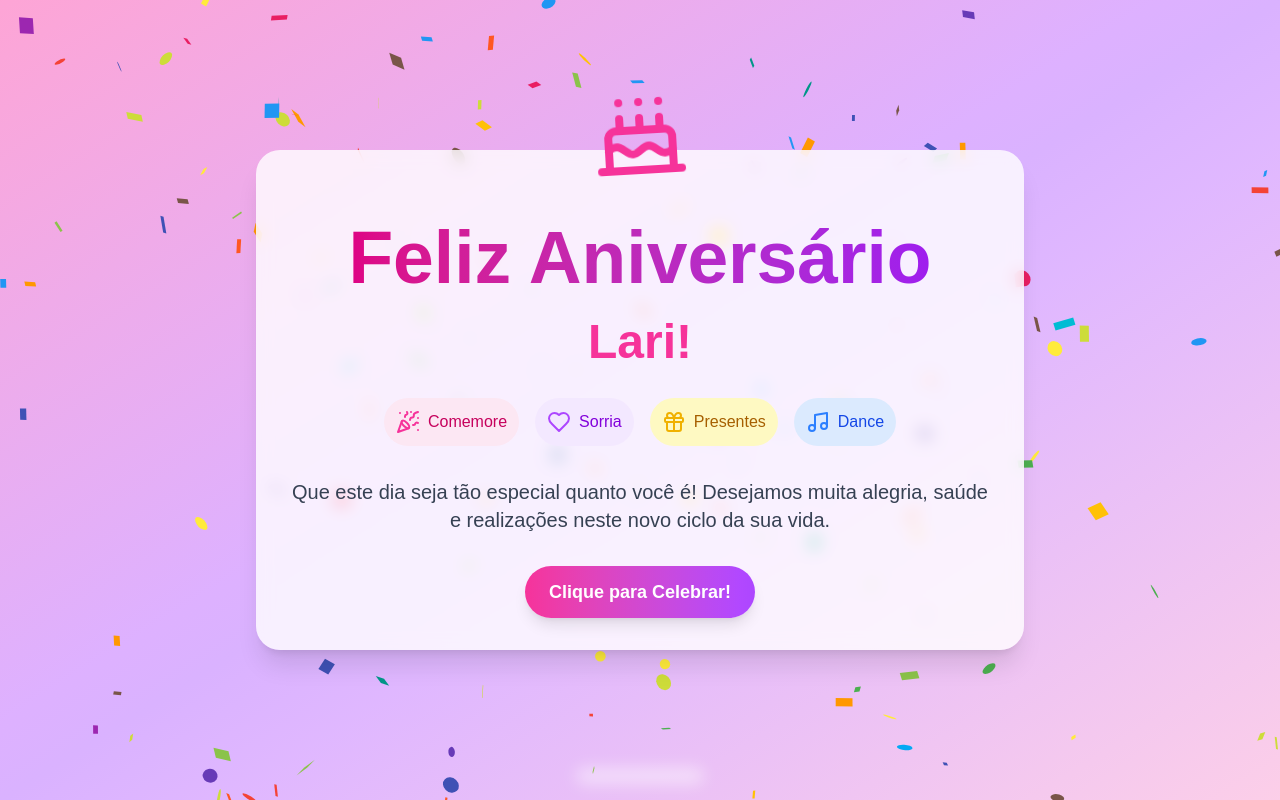
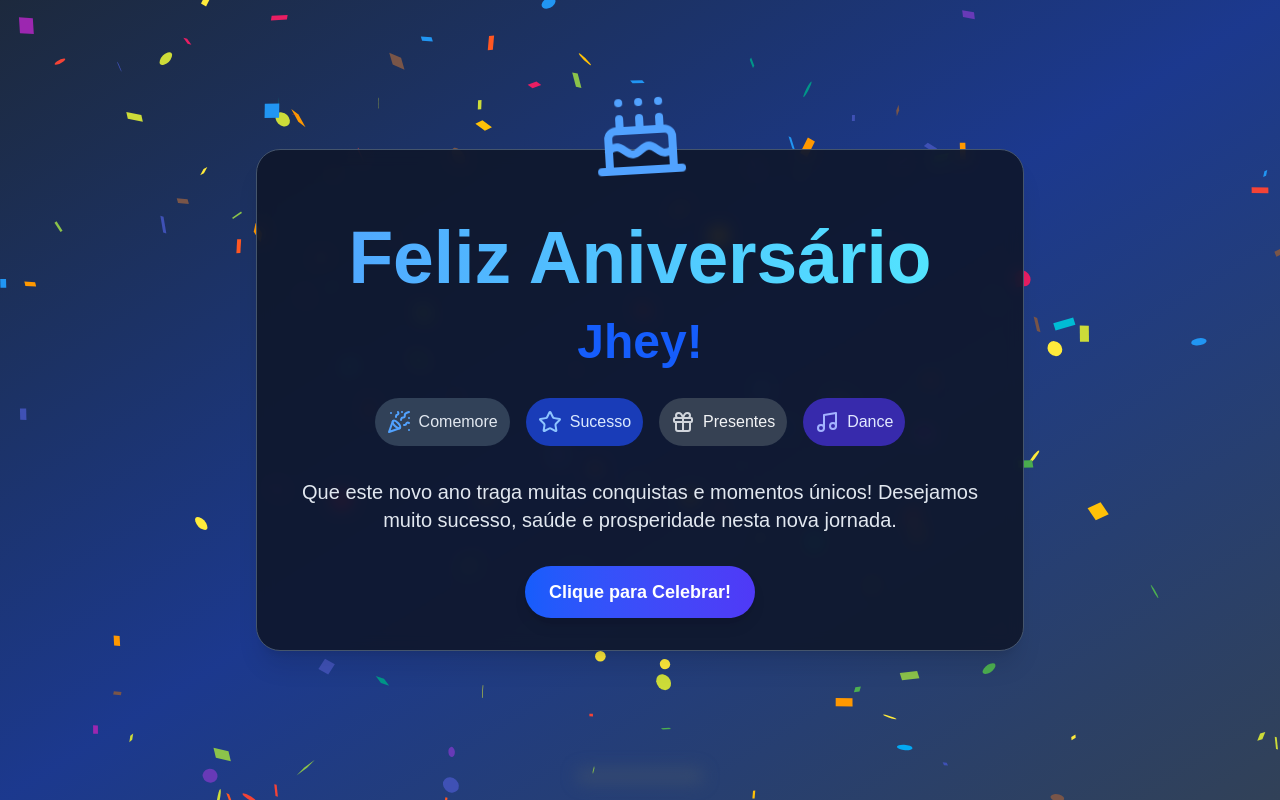
Before and after one commit to rafael-angonese/niver, a Next.js app: page / in a window 1280 px wide. Built offline with nearby package versions, Linux system fonts and the light colour scheme.

Commit message:
:tada: Jhey

```diff
--- a/src/app/page.tsx
+++ b/src/app/page.tsx
@@ -2,7 +2,7 @@
 
 import canvasConfetti from 'canvas-confetti'
 import { motion } from "framer-motion"
-import { Cake, Gift, Heart, Music, PartyPopper } from "lucide-react"
+import { Cake, Gift, Star, Music, PartyPopper } from "lucide-react"
 import { useEffect, useState } from "react"
 import Confetti from "react-confetti"
 
@@ -43,7 +43,7 @@ export default function Home() {
     });
   };
 
-  const messages = ["Feliz Aniversário", "Parabéns Lari", "Muitas Felicidades", "Tudo de bom", "Muitos anos de vida"]
+  const messages = ["Feliz Aniversário", "Parabéns Jhey", "Muito Sucesso", "Grande Dia", "Mais Um Ano de Vitórias"]
 
   const changeMessage = () => {
     const newMessage = messages[Math.floor(Math.random() * messages.length)]
@@ -53,7 +53,7 @@ export default function Home() {
   }
 
   return (
-    <div className="relative min-h-screen bg-gradient-to-br from-pink-300 via-purple-300 to-pink-200 flex flex-col items-center justify-center overflow-hidden">
+    <div className="relative min-h-screen bg-gradient-to-br from-slate-800 via-blue-900 to-slate-700 flex flex-col items-center justify-center overflow-hidden">
       {confetti && (
         <Confetti
           width={windowSize.width}
@@ -69,8 +69,8 @@ export default function Home() {
         {[...Array(12)].map((_, i) => (
           <motion.div
             key={i}
-            className={`absolute w-16 h-20 rounded-full bg-${["pink", "purple", "yellow", "blue"][i % 4]
-              }-${[300, 400, 500][i % 3]} opacity-80`}
+            className={`absolute w-16 h-20 rounded-full bg-${["blue", "slate", "gray", "indigo"][i % 4]
+              }-${[400, 500, 600][i % 3]} opacity-80`}
             style={{
               left: `${i * 8 + 5}%`,
               top: "-20px",
@@ -92,18 +92,18 @@ export default function Home() {
         initial={{ scale: 0.5, opacity: 0 }}
         animate={{ scale: 1, opacity: 1 }}
         transition={{ duration: 0.8 }}
-        className="relative z-10 text-center p-8 rounded-3xl bg-white/80 backdrop-blur-sm shadow-xl max-w-3xl mx-4"
+        className="relative z-10 text-center p-8 rounded-3xl bg-slate-900/90 backdrop-blur-sm shadow-xl max-w-3xl mx-4 border border-slate-600"
       >
         <motion.div
           animate={{ rotate: [0, 5, -5, 0] }}
           transition={{ duration: 2, repeat: Number.POSITIVE_INFINITY }}
           className="absolute -top-16 left-1/2 transform -translate-x-1/2"
         >
-          <Cake className="w-24 h-24 text-pink-500" />
+          <Cake className="w-24 h-24 text-blue-400" />
         </motion.div>
 
         <motion.h1
-          className="text-5xl md:text-7xl font-bold mt-10 mb-6 text-transparent bg-clip-text bg-gradient-to-r from-pink-600 to-purple-600"
+          className="text-5xl md:text-7xl font-bold mt-10 mb-6 text-transparent bg-clip-text bg-gradient-to-r from-blue-400 to-cyan-300"
           animate={{
             scale: [1, 1.05, 1],
           }}
@@ -116,12 +116,12 @@ export default function Home() {
         </motion.h1>
 
         <motion.h2
-          className="text-3xl md:text-5xl font-bold mb-8 text-pink-500"
+          className="text-3xl md:text-5xl font-bold mb-8 text-blue-600"
           initial={{ opacity: 0, y: 20 }}
           animate={{ opacity: 1, y: 0 }}
           transition={{ delay: 0.3 }}
         >
-          Lari!
+          Jhey!
         </motion.h2>
 
         <motion.div
@@ -130,32 +130,31 @@ export default function Home() {
           animate={{ opacity: 1 }}
           transition={{ delay: 0.6 }}
         >
-          <div className="flex items-center gap-2 bg-pink-100 p-3 rounded-full">
-            <PartyPopper className="w-6 h-6 text-pink-500" />
-            <span className="text-pink-700 font-medium">Comemore</span>
+          <div className="flex items-center gap-2 bg-slate-700 p-3 rounded-full">
+            <PartyPopper className="w-6 h-6 text-blue-400" />
+            <span className="text-slate-200 font-medium">Comemore</span>
           </div>
-          <div className="flex items-center gap-2 bg-purple-100 p-3 rounded-full">
-            <Heart className="w-6 h-6 text-purple-500" />
-            <span className="text-purple-700 font-medium">Sorria</span>
+          <div className="flex items-center gap-2 bg-blue-800 p-3 rounded-full">
+            <Star className="w-6 h-6 text-blue-300" />
+            <span className="text-blue-100 font-medium">Sucesso</span>
           </div>
-          <div className="flex items-center gap-2 bg-yellow-100 p-3 rounded-full">
-            <Gift className="w-6 h-6 text-yellow-500" />
-            <span className="text-yellow-700 font-medium">Presentes</span>
+          <div className="flex items-center gap-2 bg-gray-700 p-3 rounded-full">
+            <Gift className="w-6 h-6 text-gray-300" />
+            <span className="text-gray-100 font-medium">Presentes</span>
           </div>
-          <div className="flex items-center gap-2 bg-blue-100 p-3 rounded-full">
-            <Music className="w-6 h-6 text-blue-500" />
-            <span className="text-blue-700 font-medium">Dance</span>
+          <div className="flex items-center gap-2 bg-indigo-800 p-3 rounded-full">
+            <Music className="w-6 h-6 text-indigo-300" />
+            <span className="text-indigo-100 font-medium">Dance</span>
           </div>
         </motion.div>
 
         <motion.p
-          className="text-lg md:text-xl text-gray-700 mb-8"
+          className="text-lg md:text-xl text-slate-200 mb-8"
           initial={{ opacity: 0 }}
           animate={{ opacity: 1 }}
           transition={{ delay: 0.9 }}
         >
-          Que este dia seja tão especial quanto você é! Desejamos muita alegria, saúde e realizações neste novo ciclo da
-          sua vida.
+          Que este novo ano traga muitas conquistas e momentos únicos! Desejamos muito sucesso, saúde e prosperidade nesta nova jornada.
         </motion.p>
 
         <button
@@ -164,7 +163,7 @@ export default function Home() {
             changeMessage()
           }
           }
-          className="bg-gradient-to-r from-pink-500 to-purple-500 hover:from-pink-600 hover:to-purple-600 text-white font-bold py-3 px-6 rounded-full text-lg shadow-lg transform transition hover:scale-105"
+          className="bg-gradient-to-r from-blue-600 to-indigo-600 hover:from-blue-700 hover:to-indigo-700 text-white font-bold py-3 px-6 rounded-full text-lg shadow-lg transform transition hover:scale-105"
         >
           Clique para Celebrar!
         </button>
@@ -175,7 +174,7 @@ export default function Home() {
         initial={{ y: 100, opacity: 0 }}
         animate={{ y: 0, opacity: 1 }}
         transition={{ delay: 1.2, duration: 0.8 }}
-        className="absolute bottom-4 left-1/2 transform -translate-x-1/2 w-32 h-4 bg-white/50 rounded-full blur-sm"
+        className="absolute bottom-4 left-1/2 transform -translate-x-1/2 w-32 h-4 bg-slate-600/50 rounded-full blur-sm"
       />
     </div>
   )
```
